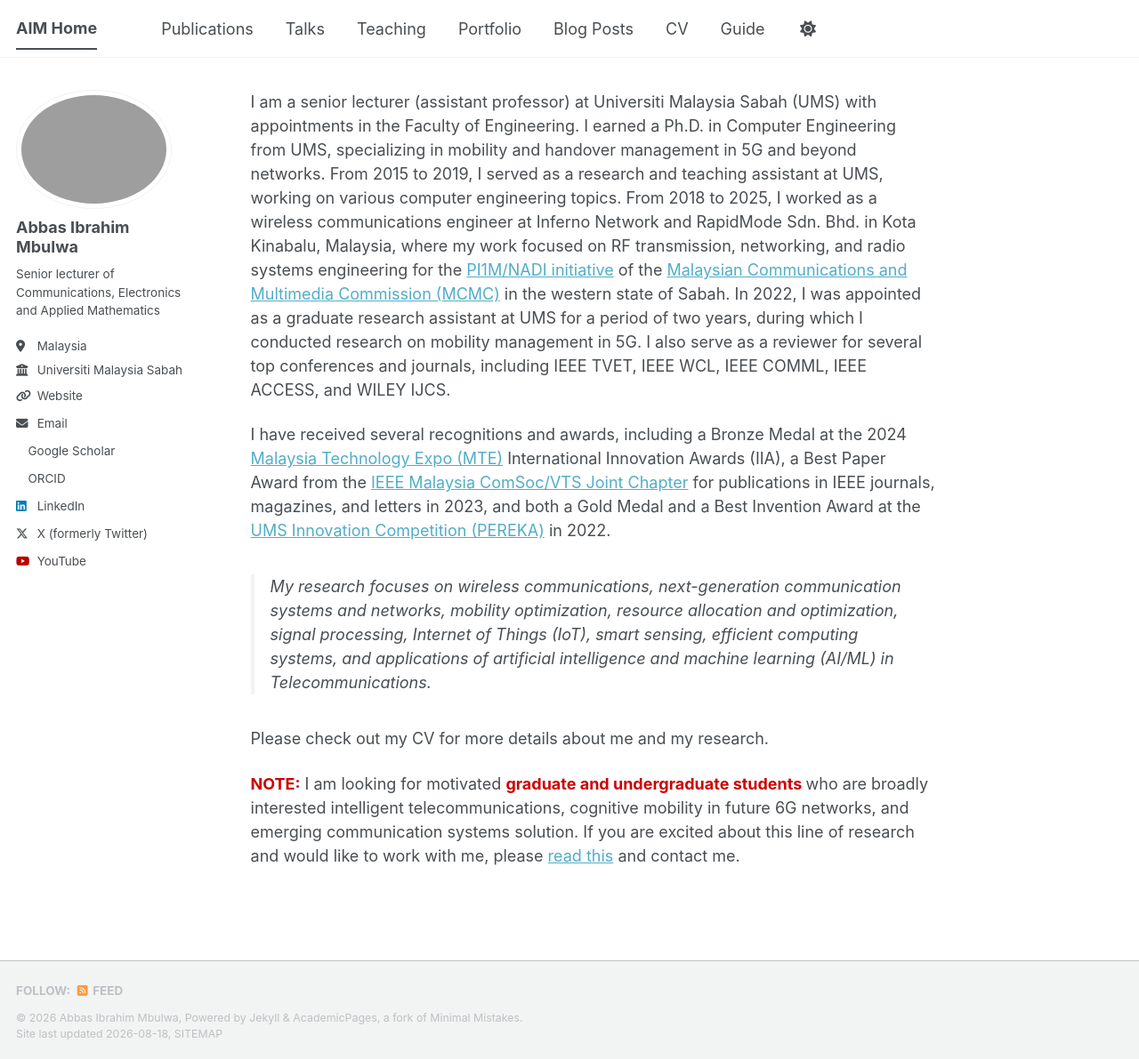
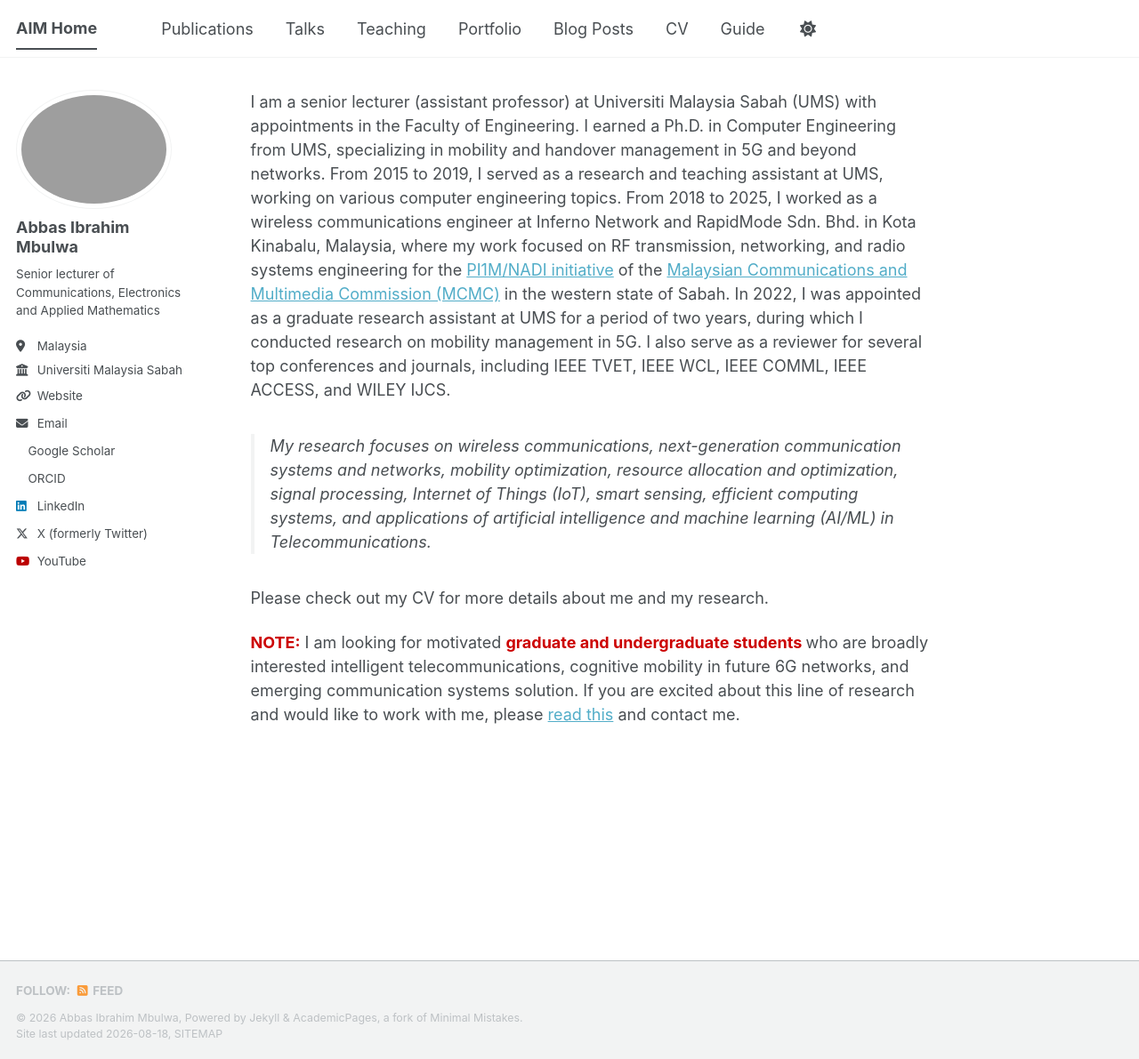
Before and after one commit to aimbulwa/aimbulwa.github.io, a Jekyll site: the page built from _pages/about.md, in a window 1280 px wide and 1191 px high. Shown: the whole window at 89% size. Built offline with Jekyll 4.4.1, drawn with Linux system fonts in a browser that asks for light colours; a style sheet for code colours, icons or effects is not loaded.

Commit message:
Editting config and about page

```diff
--- a/_pages/about.md
+++ b/_pages/about.md
@@ -19,9 +19,6 @@ however some css and javascript style features will not be visible in the markdo
 -->
 
 I am a senior lecturer (assistant professor) at Universiti Malaysia Sabah (UMS) with appointments in the Faculty of Engineering. I earned a Ph.D. in Computer Engineering from UMS, specializing in mobility and handover management in 5G and beyond networks. From 2015 to 2019, I served as a research and teaching assistant at UMS, working on various computer engineering topics. From 2018 to 2025, I worked as a wireless communications engineer at Inferno Network and RapidMode Sdn. Bhd. in Kota Kinabalu, Malaysia, where my work focused on RF transmission, networking, and radio systems engineering for the [PI1M/NADI initiative](https://www.nadi.my/?lang=en) of the [Malaysian Communications and Multimedia Commission (MCMC)](https://www.mcmc.gov.my/en/home) in the western state of Sabah. In 2022, I was appointed as a graduate research assistant at UMS for a period of two years, during which I conducted research on mobility management in 5G. I also serve as a reviewer for several top conferences and journals, including IEEE TVET, IEEE WCL, IEEE COMML, IEEE ACCESS, and WILEY IJCS.
-
-I have received several recognitions and awards, including a Bronze Medal at the 2024 [Malaysia Technology Expo (MTE)](https://mtexpo.mte.org.my/) International Innovation Awards (IIA), a Best Paper Award from the [IEEE Malaysia ComSoc/VTS Joint Chapter](https://vtsociety.org/chapter/malaysia-section-joint-chapter) for publications in IEEE journals, magazines, and letters in 2023, and both a Gold Medal and a Best Invention Award at the [UMS Innovation Competition (PEREKA)](https://www.ums.edu.my/Borneofoi/) in 2022.
-
 
 >My research focuses on wireless communications, next-generation communication systems and networks, mobility optimization, resource allocation and optimization, signal processing, Internet of Things (IoT), smart sensing, efficient computing systems, and applications of artificial intelligence and machine learning (AI/ML) in Telecommunications.
 
```
Also changed, not shown: other parts of _pages/about.md (+3 -0 lines).
